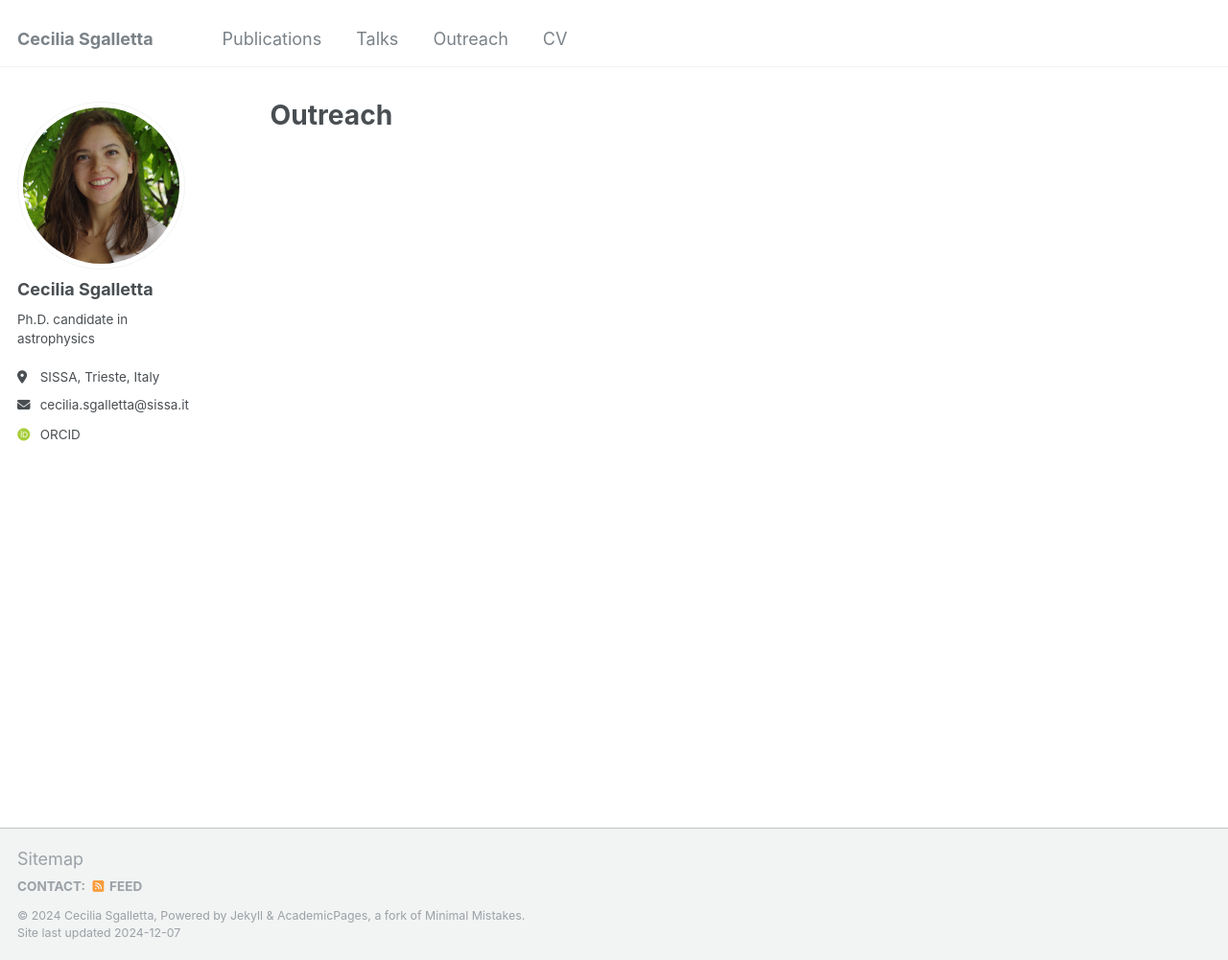
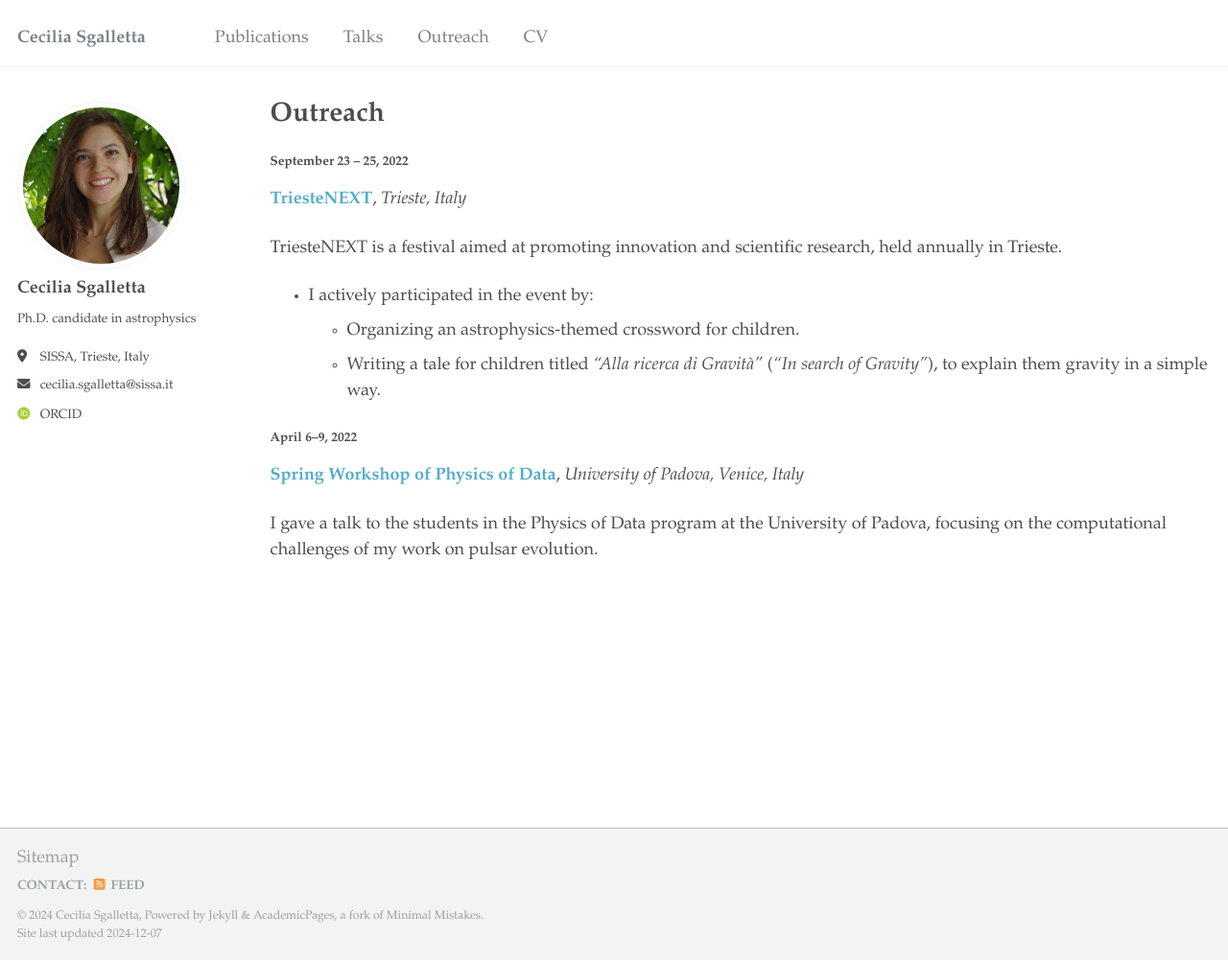
Before and after one commit to ceciliasgalletta/ceciliasgalletta.github.io, a Jekyll site: the page built from _outreach/outreach.md, in a window 1280 px wide and 1001 px high. Shown: the whole window at 96% size. Built offline with Jekyll 4.4.1, drawn with Linux system fonts in a browser that asks for light colours; some web fonts are replaced.

Commit message:
Update talks and outreach. Change font to Garamond

```diff
--- /dev/null
+++ b/_outreach/outreach.md
@@ -0,0 +1,24 @@
+---
+permalink: /outreach/
+title: "Outreach"
+excerpt: "Outreach"
+collection: outreach
+layout: archive
+author_profile: true
+---
+
+#### September 23 – 25, 2022
+<span style="color:#52adc8">**TriesteNEXT**</span>,
+*Trieste, Italy*
+
+TriesteNEXT is a festival aimed at promoting innovation and scientific research, held annually in Trieste.
+
+- I actively participated in the event by:
+  - Organizing an astrophysics-themed crossword for children.
+  - Writing a tale for children titled *"Alla ricerca di Gravità"* (*"In search of Gravity"*), to explain them gravity in a simple way.
+
+#### April 6–9, 2022
+<span style="color:#52adc8">**Spring Workshop of Physics of Data**</span>,
+*University of Padova, Venice, Italy*
+
+I gave a talk to the students in the Physics of Data program at the University of Padova, focusing on the computational challenges of my work on pulsar evolution.
--- a/_sass/_variables.scss
+++ b/_sass/_variables.scss
@@ -14,7 +14,7 @@ $indent-var                 : 1.3em;
 
 /* system typefaces */
 $serif                      : Georgia, Times, serif;
-$sans-serif                 : -apple-system, ".SFNSText-Regular", "San Francisco", "Roboto", "Segoe UI", "Helvetica Neue", "Lucida Grande", Arial, sans-serif;
+$sans-serif                 : Garamond; // -apple-system, ".SFNSText-Regular", "San Francisco", "Roboto", "Segoe UI", "Helvetica Neue", "Lucida Grande", Arial, sans-serif;
 $monospace                  : Monaco, Consolas, "Lucida Console", monospace;
 
 /* sans serif typefaces */
```
Also changed, not shown: README.md (+1 -77 lines), _outreach/triestenext.md (deleted, +0 -20 lines), _pages/about.md (+1 -1 lines), _pages/cv.md (+2 -0 lines), _talks/2022-04-06-invited-talk-3.md (added, +9 -0 lines), _talks/2023-10-18-invited-talk-2.md (added, +11 -0 lines), _talks/2024-09-29-invited-talk-1.md (added, +11 -0 lines), 1 other file.
